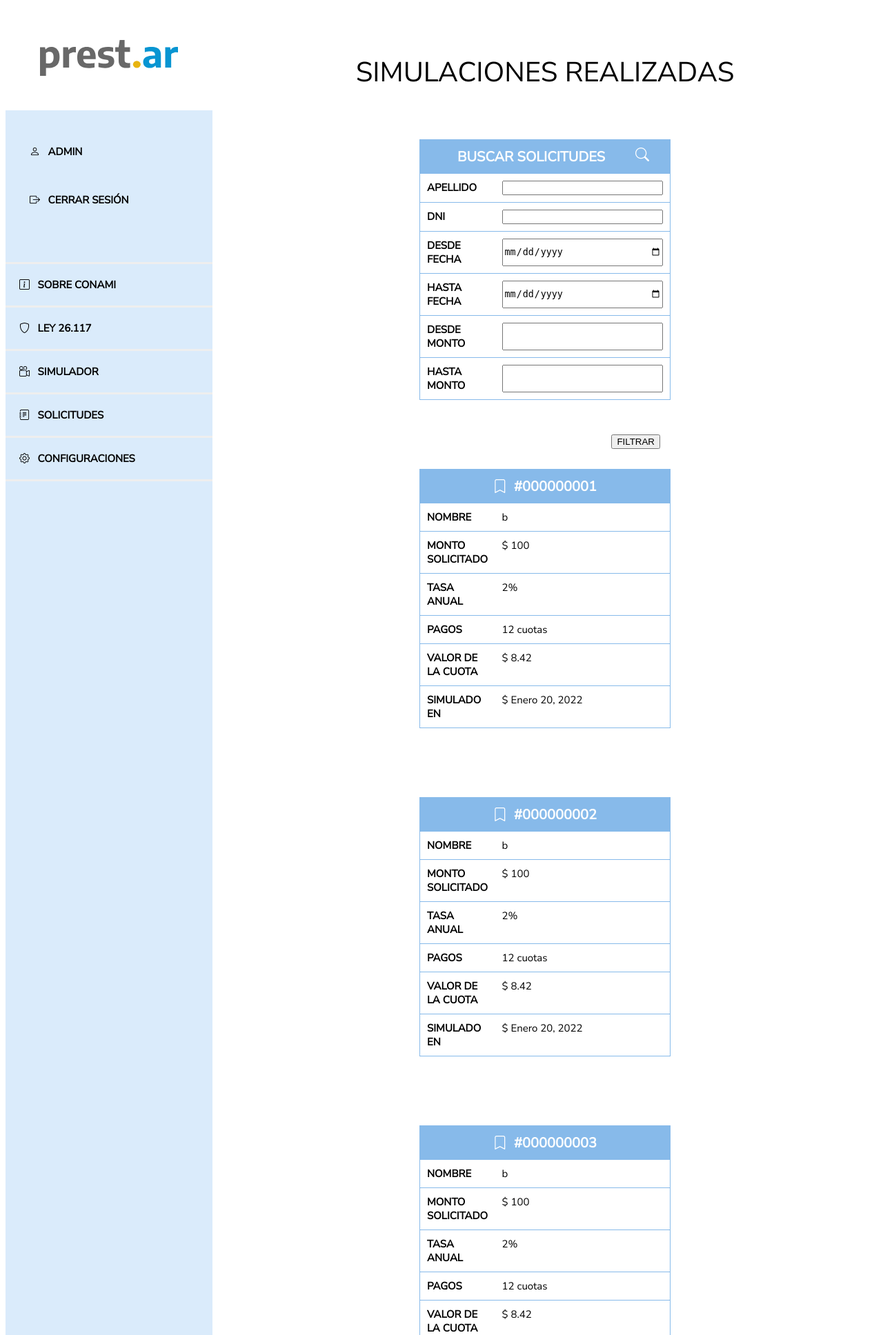
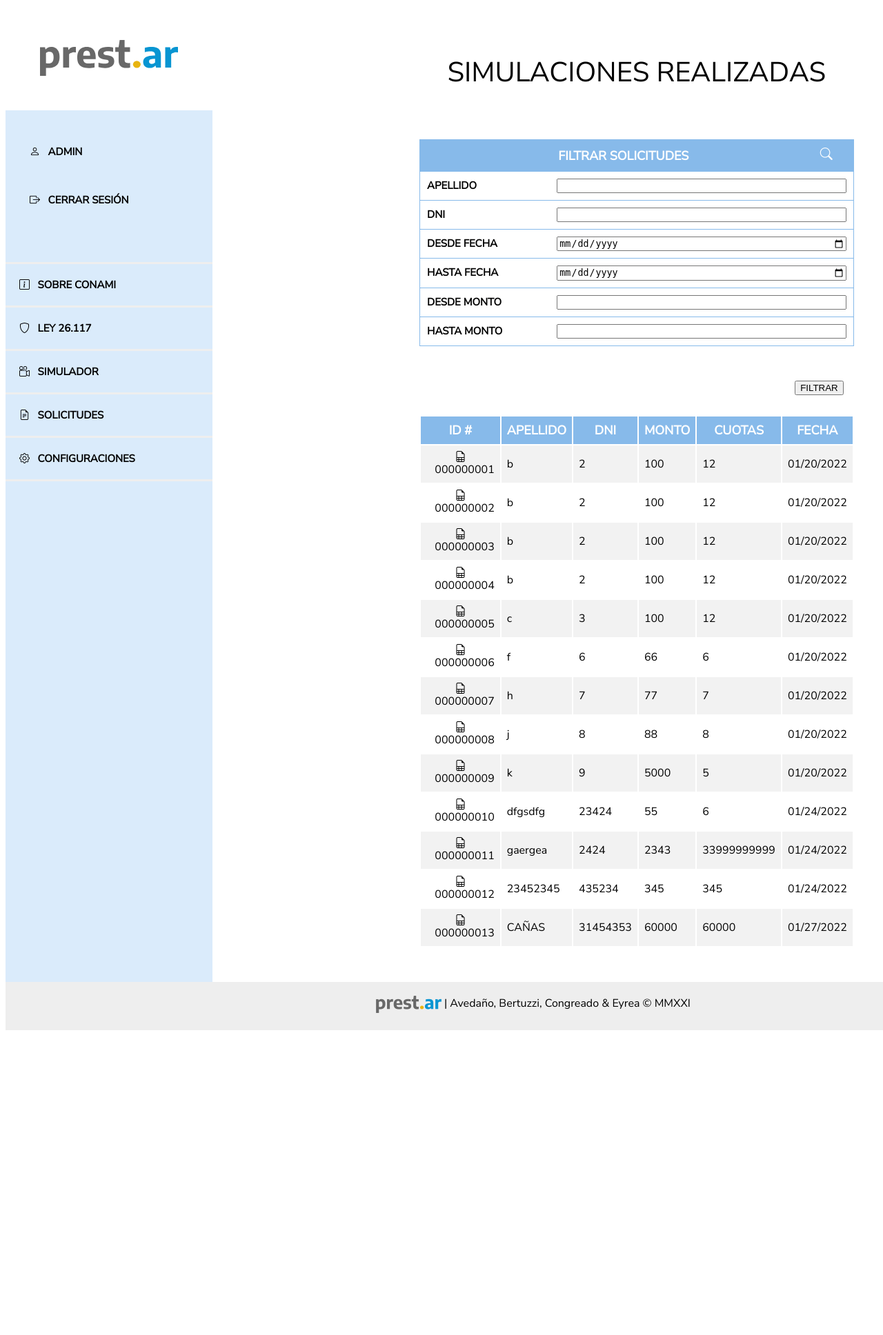
Before and after one commit to autusgo/prestar2, a Django app: page /simulador/list/ in a window 1280 px wide; the page is wider, and only the part inside the window is pictured. Shown: the top 1936 px of that part at 69% size. After the commit the page ends 1494 px from the top of that part, so only its background shows below. Run offline with Django 3.2, Linux system fonts and the light colour scheme; a user stored in the database is signed in; data comes from the database, SQL or seed files in the repository; both versions use the stored data as it was after the commit; some libraries are stand-ins or nearby versions.

Commit message:
simulaciones se muestran como tabla y otras mejoras estéticas

```diff
--- a/PrestAr/prestamos/models.py
+++ b/PrestAr/prestamos/models.py
@@ -10,7 +10,7 @@ from datetime import date
 class SMVM(models.Model):
     author = models.ForeignKey(
         settings.AUTH_USER_MODEL, on_delete=models.CASCADE)
-    monto = models. IntegerField()
+    monto = models. PositiveIntegerField()
     created_date = models.DateTimeField(
         default=timezone.now)
 
@@ -29,7 +29,7 @@ class SMVM(models.Model):
 class TasaInteres(models.Model):
     author = models.ForeignKey(
         settings.AUTH_USER_MODEL, on_delete=models.CASCADE)
-    tasa = models.SmallIntegerField()
+    tasa = models.PositiveIntegerField()
     created_date = models.DateTimeField(
         default=timezone.now)
 
--- a/PrestAr/prestamos/templates/simulador/simulaciones_list.html
+++ b/PrestAr/prestamos/templates/simulador/simulaciones_list.html
@@ -8,10 +8,9 @@
 	{% if user.is_authenticated %}
 	<form method="GET">
 
-
 		<div class="caja">
 			<div class="grid-item titulo mayus">
-				<span>BUSCAR SOLICITUDES<i style="float:right; padding-right:20px" class="bi bi-search"></i></span>
+				<span>FILTRAR SOLICITUDES<i style="float:right; padding-right:20px" class="bi bi-search"></i></span>
 			</div>
 			<div class="grid-item texto" value="APELLIDO">APELLIDO</div>
 			<div class="grid-item" value="SIMULACION">{{ filter.form.apellido }}</div>
@@ -27,15 +26,39 @@
 			<div class="grid-item" value="FECHA">{{ filter.form.monto_desde }}</div>
 			<div class="grid-item texto" value="monto">HASTA MONTO</div>
 			<div class="grid-item" value="MONTO">{{ filter.form.monto_hasta }}</div>
-
 		</div>
 
-		<div class="box3"><input class="save btn btn-default"  type="submit" value="FILTRAR" /></div>
+		<button class="save btn btn-outline-secondary" type="submit" value="FILTRAR">FILTRAR</button>
 
 	</form>
 	{% endif %}
 
-  {% for simulacion in filter.qs %}
+
+	<table>
+		<tr class="titulo mayus">
+		<th>ID #</th>
+		<th>APELLIDO</th>
+		<th>DNI</th>
+		<th>MONTO</th>
+		<th>CUOTAS</th>
+		<th>FECHA</th>
+		</tr>
+		{% for simulacion in filter.qs %}
+		<tr >
+		<td style="text-align: center;"><a href="{% url 'simulacion_detail' pk=simulacion.pk %}"><i class="bi bi-file-earmark-spreadsheet"></i>&nbsp;&nbsp;&nbsp;{{ simulacion.id|stringformat:"09d" }}</a></td>
+		<td>{{ simulacion.apellido }}</td>
+		<td>{{ simulacion.dni }}</td>
+		<td>{{ simulacion.importe_solicitado }}</td>
+		<td>{{ simulacion.cant_cuotas }}</td>
+		<td>{{ simulacion.created_date|date:"SHORT_DATE_FORMAT" }}</td>
+		</tr>
+		{% empty %}
+			<div class="grid-item texto">NO HAY RESULTADOS PARA LA BÚSQUEDA</div>
+	  {% endfor %}
+	  </table>
+
+
+  <!-- {% for simulacion in filter.qs %}
 
 <form target="_self"  method="POST" class="simulacion">
 			<div class="caja">
@@ -57,6 +80,6 @@
 	</form>
   {% empty %}
 	<div class="grid-item texto">NO HAY RESULTADOS PARA LA BÚSQUEDA</div>
-  {% endfor %}
+  {% endfor %} -->
 </main>
 {% endblock %}
--- a/PrestAr/prestamos/views.py
+++ b/PrestAr/prestamos/views.py
@@ -45,13 +45,13 @@ def simulacion_new(request):
         if form.is_valid():
             simulacion = form.save(commit=False)
             # Acá chequea que el monto de la simulación no super el SMVM, pero no tirar error de aviso
-            if simulacion.importe_solicitado <= int(12*(simulacion.smvm.importe_solicitado)):
+            if simulacion.importe_solicitado <= int(12*(simulacion.smvm.monto)):
                 if request.user.is_authenticated:
                     simulacion.author = request.user
                 simulacion.save()
                 return redirect('simulacion_detail', pk=simulacion.pk)
             else:
-                maximo = str(12*(simulacion.smvm.importe_solicitado))
+                maximo = str(12*(simulacion.smvm.monto))
                 messages.error(
                     request, f'El monto solicitado supera los 12 salarios mínimos. Ingresar un monto inferior a ${maximo}')
     else:
--- a/PrestAr/static/css/style.css
+++ b/PrestAr/static/css/style.css
@@ -152,7 +152,7 @@ main {
 
 .titulo {
   text-align: center;
-  font-size: 20px;
+  font-size: 18px;
   font-weight: bold;
   color: white;
   background-color: #87baea;
@@ -330,3 +330,27 @@ we set it to max-height: 0, and hide the overflowed content.
   border-top: solid #eeeeee;
   border-bottom: solid #eeeeee;
 }
+
+table {
+  width: 100%;
+}
+
+th {
+  padding: 8px;
+}
+td {
+  text-align: left;
+  padding: 8px;
+}
+
+tr:nth-child(even) {
+  background-color: #f2f2f2;
+}
+
+.tr {
+  padding: 10px;
+  border-top: 1px solid #87baea;
+  display: grid;
+  align-items: left;
+  font-size: 15px;
+}
--- a/PrestAr/templates/base.html
+++ b/PrestAr/templates/base.html
@@ -7,8 +7,12 @@
     <link href="https://fonts.googleapis.com/css?family=Nunito+Sans&display=swap" rel="stylesheet">
     <link rel="stylesheet" href="{% static 'css/prestamos.css' %}">
     <link rel="stylesheet" href="{% static 'css/style.css' %}">
+
     <!-- <link rel="shortcut icon" href="{%  static 'img/favicon.ico' %}"> -->
     <title>prest.ar</title>
+
+
+
   </head>
 
 <body>
@@ -31,7 +35,7 @@
 
         <li><a href="{% url 'sobre_conami' %}"><div class="botones button1"><i class="bi bi-info-square"></i>&nbsp;&nbsp;&nbsp;SOBRE CONAMI</div></a></li>
         <!-- <li><a href="{% url 'sobre_creditos' %}"><div class="botones button3"><i class="bi bi-info-circle-fill"></i></span>&nbsp;&nbsp;&nbsp;SOBRE LOS CRÉDITOS</div></a></li> -->
-        <li><a href="http://servicios.infoleg.gob.ar/infolegInternet/anexos/115000-119999/118062/norma.htm"><div class="botones button4"><i class="bi bi-shield"></i></i>&nbsp;&nbsp;&nbsp;LEY 26.117</div></a></li>
+        <li><a target="_blank" href="http://servicios.infoleg.gob.ar/infolegInternet/anexos/115000-119999/118062/norma.htm"><div class="botones button4"><i class="bi bi-shield"></i></i>&nbsp;&nbsp;&nbsp;LEY 26.117</div></a></li>
 
         <li><a href="{% url 'sim_index' %}"><div class="botones button2"><i class="bi bi-camera-reels"></i>&nbsp;&nbsp;&nbsp;SIMULADOR</div></a>
         <ul class="submenu">
@@ -44,7 +48,7 @@
 
 
       {% if user.is_authenticated %}
-        <li><div class="botones button2"><i class="bi bi-journal-text"></i>&nbsp;&nbsp;&nbsp;SOLICITUDES</div>
+        <li><div class="botones button2"><i class="bi bi-file-earmark-text"></i>&nbsp;&nbsp;&nbsp;SOLICITUDES</div>
           <ul class="submenu">
             <li><a href="{% url 'solicitud_new' %}"><div class="subbotones subbutton4"><i class="bi bi-plus-lg"></i></span>&nbsp;&nbsp;&nbsp;NUEVA SOLICITUD</div></a></li>
           </ul>
@@ -69,7 +73,7 @@
   {% endblock %}
 
   <footer>
-    <div style="padding-top:20px"><img src="/static/img/prestar_negro_CHICO.png" alt="Prest.Ar"> | Avedaño, Bertuzzi, Congreado & Eyrea © MMXXI</div>
+    <div style="padding-top:20px"><img style="vertical-align:middle" src="/static/img/prestar_negro_CHICO.png" alt="Prest.Ar"> | Avedaño, Bertuzzi, Congreado & Eyrea © MMXXI</div>
   </footer>
 
   </body>
```
Also changed, not shown: PrestAr/prestamos/templates/simulador/simulacion_edit.html (+22 -1 lines), PrestAr/static/js/filtros.js (added, +68 -0 lines), PrestAr/db.sqlite3, PrestAr/prestamos/migrations/0002_alter_smvm_monto_alter_tasainteres_tasa.py (added).
